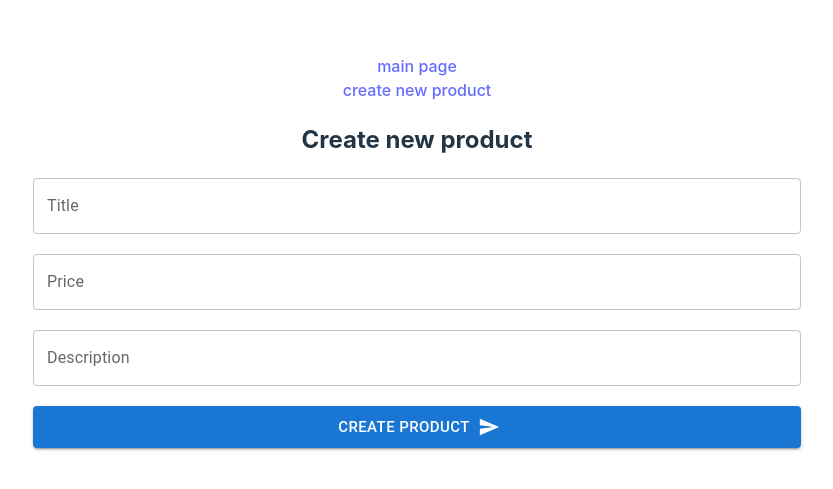
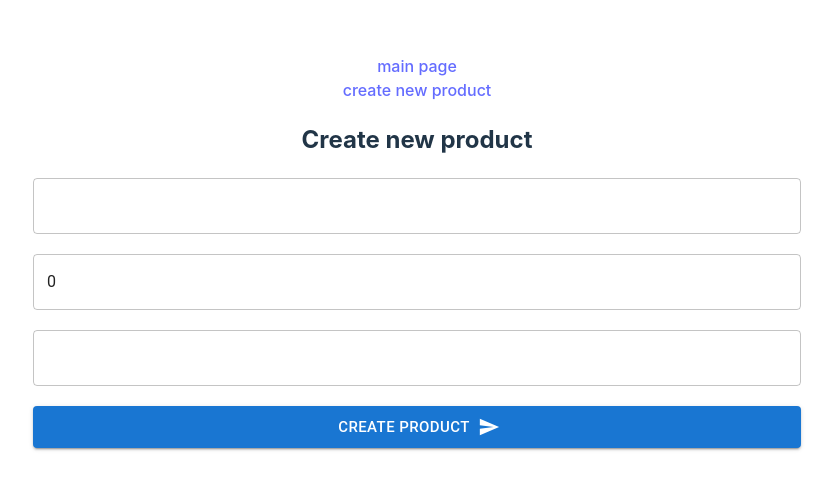
Before and after one commit to mighty-mite/test-assignment, a React (Vite) app: page /create-product in a window 1280 px wide. Shown: the part 149-638 px from the top of the page, without its empty margins (223-1056 px from the left). Built offline with nearby package versions, Linux system fonts and the light colour scheme.

Commit message:
feat: add new card creation functionality with form validation

```diff
--- a/package.json
+++ b/package.json
@@ -12,14 +12,17 @@
   "dependencies": {
     "@emotion/react": "^11.13.3",
     "@emotion/styled": "^11.13.0",
+    "@hookform/resolvers": "^3.9.0",
     "@mui/icons-material": "^6.0.0",
     "@mui/material": "^6.0.0",
     "@reduxjs/toolkit": "^2.2.7",
     "react": "^18.3.1",
     "react-dom": "^18.3.1",
+    "react-hook-form": "^7.53.0",
     "react-redux": "^9.1.2",
     "react-router": "^6.26.1",
-    "react-router-dom": "^6.26.1"
+    "react-router-dom": "^6.26.1",
+    "yup": "^1.4.0"
   },
   "devDependencies": {
     "@eslint/js": "^9.9.0",
--- a/src/pages/CreateProductPage.tsx
+++ b/src/pages/CreateProductPage.tsx
@@ -1,16 +1,95 @@
 import { Button, Stack, TextField } from "@mui/material";
 import SendIcon from "@mui/icons-material/Send";
+import { Controller, SubmitHandler, useForm } from "react-hook-form";
+import * as yup from "yup";
+import { yupResolver } from "@hookform/resolvers/yup";
+import { useDispatch } from "react-redux";
+import { AppDispatch } from "../store/store";
+import { addCard } from "../store/cardsSlice";
+
+interface IFormValues {
+  title: string;
+  price: number;
+  description: string;
+}
+
+const defaultValues: IFormValues = {
+  title: "",
+  price: 0,
+  description: "",
+};
+
+const schema = yup
+  .object({
+    title: yup.string().min(2, "2 symbols minimum").required(),
+    price: yup.number().positive().integer().required(),
+    description: yup.string().min(5, "5 symbols minimum").required(),
+  })
+  .required();
 
 export default function CreateProductPage() {
+  const dispatch = useDispatch<AppDispatch>();
+  const {
+    handleSubmit,
+    control,
+    formState: { errors },
+  } = useForm<IFormValues>({
+    defaultValues,
+    resolver: yupResolver(schema),
+  });
+
+  const onSubmit: SubmitHandler<IFormValues> = (data) => {
+    const newCard = { ...data, id: Math.random() };
+    dispatch(addCard(newCard));
+  };
+
   return (
     <section>
       <h2>Create new product</h2>
-      <form action="">
+      <form onSubmit={handleSubmit(onSubmit)} action="">
         <Stack style={{ width: "60vw", gap: "20px" }}>
-          <TextField id="title" label="Title" type="text" />
-          <TextField id="price" label="Price" type="number" />
-          <TextField id="description" label="Description" type="text" />
-          <Button variant="contained" size="large" endIcon={<SendIcon />}>
+          <Controller
+            render={({ field }) => (
+              <TextField
+                {...field}
+                error={!!errors?.title}
+                helperText={errors?.title?.message ?? null}
+              />
+            )}
+            name="title"
+            control={control}
+          />
+          <Controller
+            render={({ field }) => (
+              <TextField
+                {...field}
+                type="number"
+                error={!!errors?.price}
+                helperText={errors?.price?.message ?? null}
+              />
+            )}
+            name="price"
+            control={control}
+            rules={{
+              required: true,
+            }}
+          />
+          <Controller
+            render={({ field }) => (
+              <TextField
+                error={!!errors.description}
+                helperText={errors?.description?.message ?? null}
+                {...field}
+              />
+            )}
+            name="description"
+            control={control}
+          />
+          <Button
+            type="submit"
+            variant="contained"
+            size="large"
+            endIcon={<SendIcon />}>
             Create Product
           </Button>
         </Stack>
--- a/src/store/cardsSlice.ts
+++ b/src/store/cardsSlice.ts
@@ -68,6 +68,7 @@ const cardsSlice = createSlice({
 
 export const { actions, reducer } = cardsSlice;
 
-export const { removeCard, updateLiked, filterCards, updateFilter } = actions;
+export const { removeCard, updateLiked, filterCards, updateFilter, addCard } =
+  actions;
 
 export default reducer;
--- a/src/utils/types.ts
+++ b/src/utils/types.ts
@@ -1,10 +1,10 @@
 export interface ICard {
-  category: string;
+  category?: string;
   description: string;
   id: number;
-  image: string;
+  image?: string;
   price: number;
-  rating: { count: number; rate: number };
+  rating?: { count: number; rate: number };
   title: string;
 }
 
```
Also changed, not shown: 1 other file (tests, documents, lock files or other folders).
